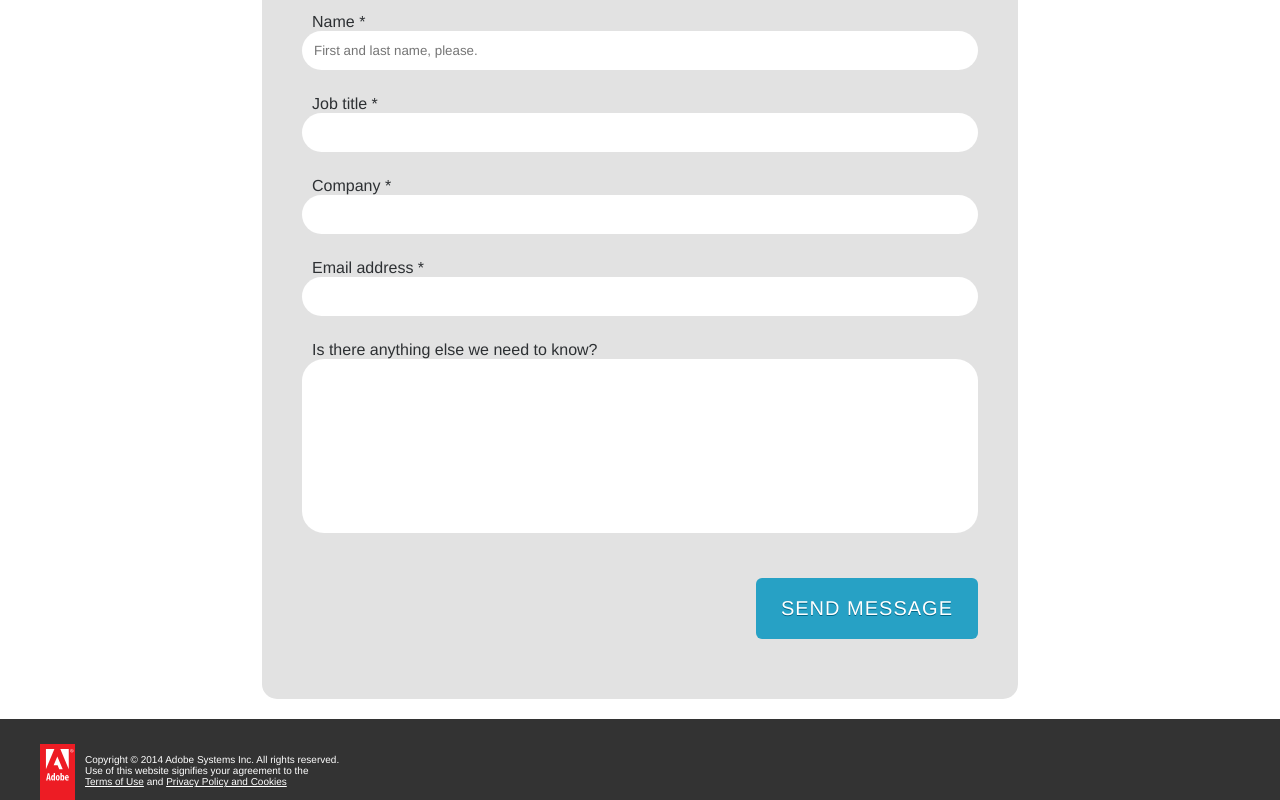
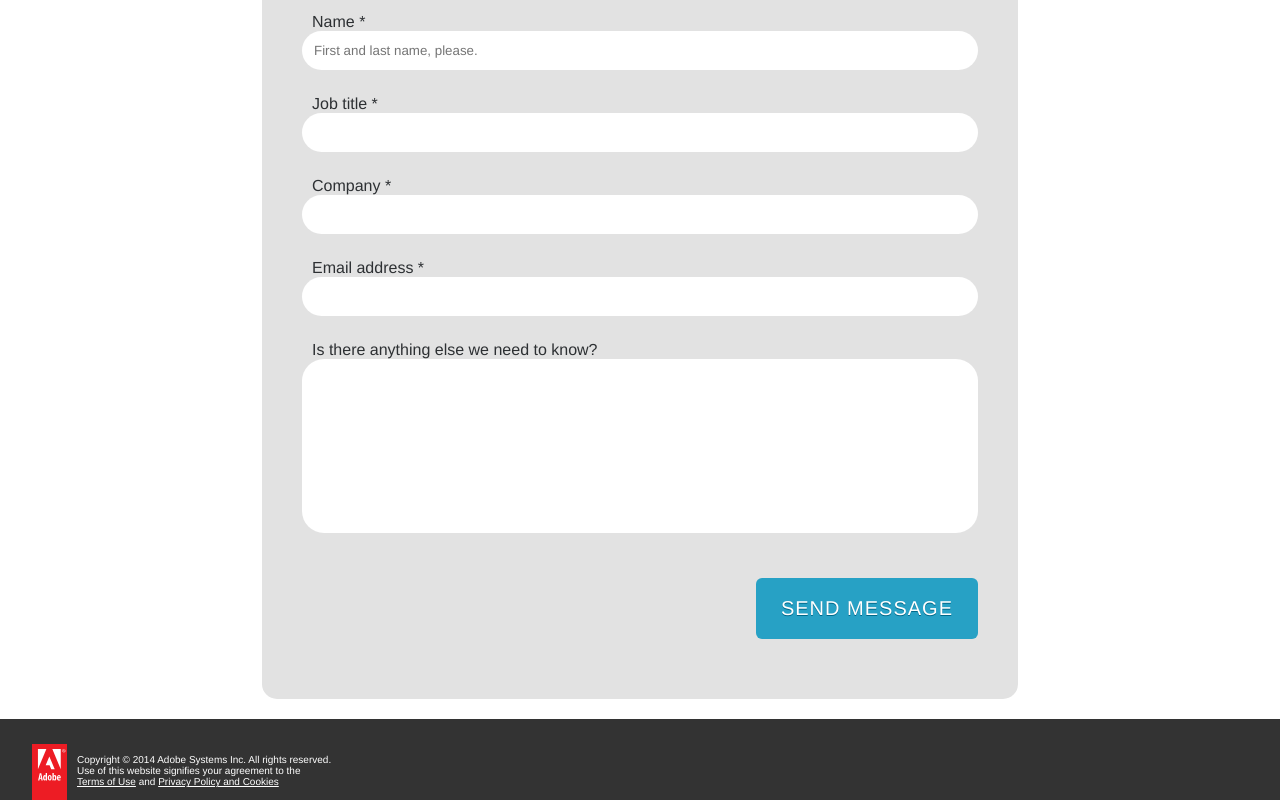
Before and after one commit to nitobi/phonegap-enterprise-landing-page, a website: page index.html in a window 1280 px wide. Shown: the part 1426-2226 px from the top of the page. Drawn offline with Linux system fonts and the light colour scheme.

Commit message:
touch up footer

```diff
--- a/index.html
+++ b/index.html
@@ -128,7 +128,7 @@
 
 </div>
 
-<footer>
+<footer class="row">
     <div class="wrapper">
         <div class="left"
         <a href="http://www.adobe.com"><img src="images/Adobe.svg" width="35px" alt="Adobe"></a>
```
